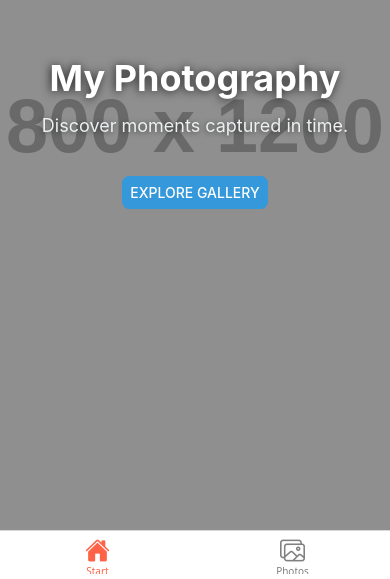
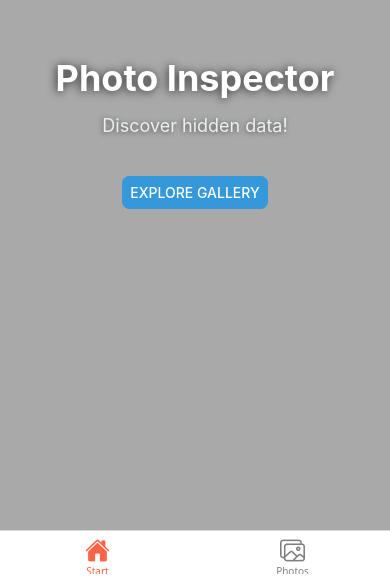
Before and after one commit to E-Eriksson/photo-app, a React Native app: screen /Start in a window 390 px wide. Shown: the part 265-844 px from the top of the page. Built offline with nearby package versions, Linux system fonts and the light colour scheme.

Commit message:
small changes

```diff
--- a/screens/LandingScreen.js
+++ b/screens/LandingScreen.js
@@ -9,19 +9,10 @@ import {
 
 const LandingScreen = ({ navigation }) => {
   return (
-    <ImageBackground
-      source={{
-        uri: "[https://placehold.co/800x1200/2c3e50/ecf0f1?text=Welcome](https://placehold.co/800x1200/2c3e50/ecf0f1?text=Welcome)",
-      }}
-      style={stylesLanding.background}
-      resizeMode="cover"
-    >
     <SafeAreaView style={stylesLanding.safeArea}>
       <View style={stylesLanding.container}>
-          <Text style={stylesLanding.title}>My Photography</Text>
-          <Text style={stylesLanding.subtitle}>
-            Discover moments captured in time.
-          </Text>
+        <Text style={stylesLanding.title}>Photo Inspector</Text>
+        <Text style={stylesLanding.subtitle}>Discover hidden data!</Text>
         <View style={stylesLanding.buttonContainer}>
           <Button
             title="Explore Gallery"
@@ -31,14 +22,10 @@ const LandingScreen = ({ navigation }) => {
         </View>
       </View>
     </SafeAreaView>
-    </ImageBackground>
   );
 };
 
 const stylesLanding = StyleSheet.create({
-  background: {
-    flex: 1,
-  },
   safeArea: {
     flex: 1,
     backgroundColor: "rgba(0,0,0,0.3)",
--- a/screens/PhotosScreen.js
+++ b/screens/PhotosScreen.js
@@ -105,6 +105,7 @@ const PhotosScreen = ({ navigation }) => {
 
 const stylesPhotos = StyleSheet.create({
   safeArea: {
+    marginTop: 50,
     flex: 1,
     backgroundColor: "#f8f9fa",
   },
```
Lines whose indentation alone changed are shown as unchanged.
